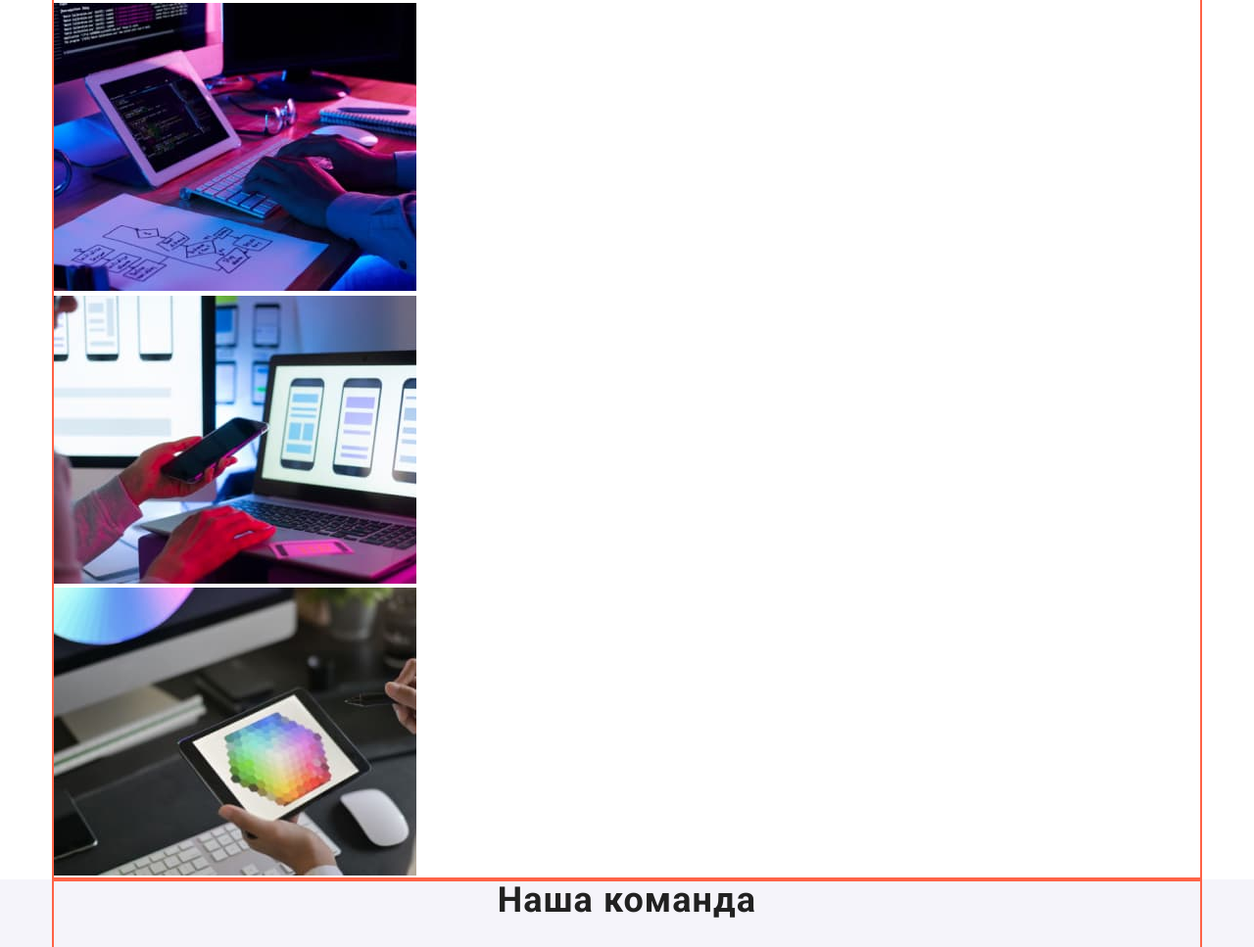
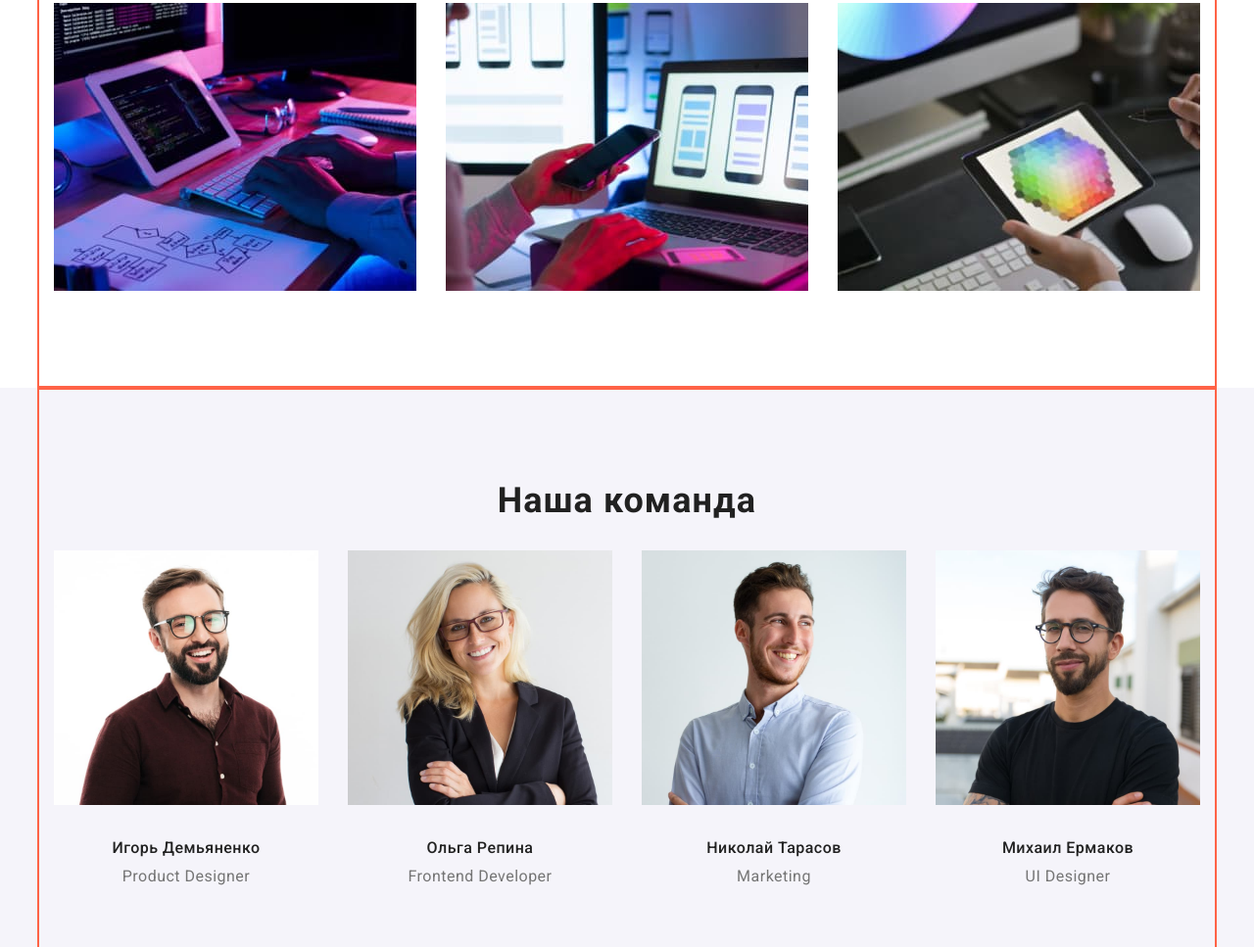
Before and after one commit to IhorMarch/goit-markup-hw-03, a plain HTML site: page index.html in a window 1280 px wide. Shown: the part 1062-2029 px from the top of the page at 98% size. Drawn offline with nearby package versions, Linux system fonts and the light colour scheme.

Commit message:
кроме футера

```diff
--- a/css/styles.css
+++ b/css/styles.css
@@ -32,8 +32,11 @@ body {
 .container {
   margin-left: auto;
   margin-right: auto;
-  width: 1170px;
+  width: 1200px;
   outline: 2px solid tomato;
+  padding-left: 15px;
+  padding-right: 15px;
+
 }
 /* ЗАГОЛОВОК */
 .main-nav {
@@ -118,7 +121,7 @@ body {
   display: block;
   padding-top: 32px;
   padding-bottom: 32px;
-  width: 122px;
+
 }
 /* Блок герой */
 .hero {
@@ -196,6 +199,7 @@ body {
   font-size: 14px;
   line-height: 1.71;
   letter-spacing: 0.03em;
+  width: 270px;
   margin-top: 0;
   margin: 0 0;
   padding-bottom: 94px;
@@ -205,10 +209,26 @@ body {
 }
 
 /* <!-- Чем мы занимаемся --> */
+.about{
+  padding-bottom: 94px;
+}
+.about-list{
+  display: flex;
+}
+.about .item:not(:last-child) {
+  margin-right: 30px;
+}
+/* <!-- Наша команда --> */
+.section-team {
+  background-color: var(--gray-bcg-color);
+}
+.team{
+  padding-top: 94px;
+  padding-bottom: 94px;
+}
+.team-list{
+  display: flex
 
-/* <!-- Наша команда --> */
-.section.team {
-  background-color: var(--gray-bcg-color);
 }
 .team-list .title {
   color: var(--title-text-color);
@@ -216,7 +236,8 @@ body {
   font-size: 16px;
   line-height: 1.19;
   letter-spacing: 0.03em;
-  /* identical to box height */
+ margin-top: 30px;
+ margin-bottom: 10px;
 
   text-align: center;
 }
@@ -226,6 +247,15 @@ body {
   /* identical to box height */
   text-align: center;
   letter-spacing: 0.03em;
+  margin: 0 0px;
+padding-bottom: 30px;
+
+}
+.team-list .item{
+  height: 368px;
+}
+.team-list .item:not(:last-child) {
+  margin-right: 30px;
 }
 
 /*Подвал */
--- a/index.html
+++ b/index.html
@@ -50,7 +50,7 @@
         <div class="container">
           <!-- Заголовок нужно скрыть!!!!!!!!!! -->
           <h2 class="hidden-title">Особенности</h2>
-          <!-- Заголовок нужно скрыть!!!!!!!!!! -->
+
           <ul class="features list">
             <li class="item">
               <h3 class="features-title">Внимание к деталям</h3>
@@ -81,12 +81,12 @@
       </section>
       <!-- Чем мы занимаемся -->
       <section class="section">
-        <div class="container">
+        <div class="about container">
           <h2 class="section-title">Чем мы занимаемся</h2>
-          <ul class="list">
-            <!-- нужны ссылки ниже -->
-            <li>
-              <a href=""
+          <ul class="about-list list">
+
+            <li class="item">
+              <a class="item-link" href=""
                 ><img
                   src="./images/doing1.jpg"
                   alt="печатает на клавиатуре"
@@ -94,17 +94,17 @@
                   height="294"
               /></a>
             </li>
-            <li>
-              <a href=""
+            <li class="item">
+              <a class="item-link" href=""
                 ><img
                   src="./images/doing2.jpg"
                   alt="работает за ноутбуком"
                   width="370"
                   height="294"
               /></a>
-            </li>
-            <li>
-              <a href=""
+            </l>
+            <li class="item">
+              <a class="item-link" href=""
                 ><img src="./images/doing3.jpg" alt="рисует на планшете" width="370" height="294"
               /></a>
             </li>
@@ -112,21 +112,21 @@
         </div>
       </section>
       <!-- Наша команда -->
-      <section class="section team">
-        <div class="container">
+      <section class="section-team">
+        <div class="team container">
           <h2 class="section-title">Наша команда</h2>
           <ul class="team-list list">
-            <li>
+            <li class="item">
               <img src="./images/img.jpg" alt="мужчина в очках" width="270" height="260" />
               <h3 class="title">Игорь Демьяненко</h3>
               <p class="team-prof" lang="en">Product Designer</p>
             </li>
-            <li>
+            <li class="item">
               <img src="./images/img1.jpg" alt="женщина в очках" width="270" height="260" />
               <h3 class="title">Ольга Репина</h3>
               <p class="team-prof" lang="en">Frontend Developer</p>
             </li>
-            <li>
+            <li class="item">
               <img
                 src="./images/img2.jpg"
                 alt="мужчина в белой футболке"
@@ -136,7 +136,7 @@
               <h3 class="title">Николай Тарасов</h3>
               <p class="team-prof" lang="en">Marketing</p>
             </li>
-            <li>
+            <li class="item">
               <img
                 src="./images/img3.jpg"
                 alt="мужчина в черной футболке"
```
